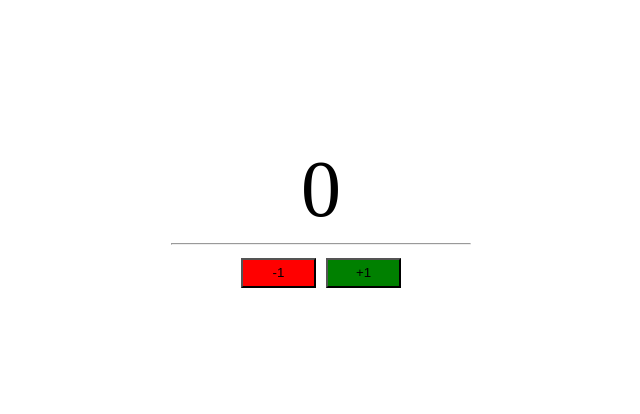
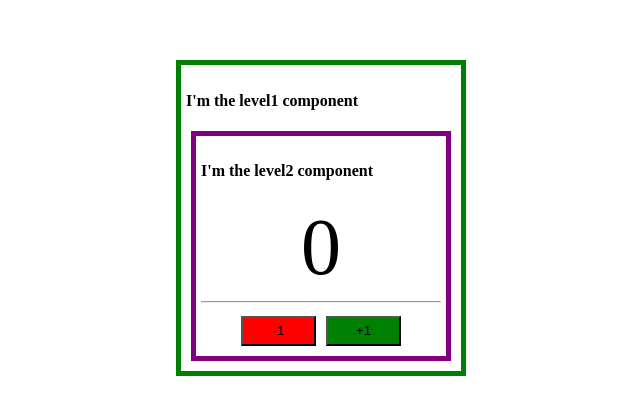
Before and after one commit to troutman21/Counter-Demo, a React app: page / in a window 1280 px wide. Shown: the part 190-604 px from the top of the page, without its empty margins (327-967 px from the left). Built offline with nearby package versions, Linux system fonts and the light colour scheme.

Commit message:
added functionality for use of the context API with different implementations

```diff
--- a/src/components/App.js
+++ b/src/components/App.js
@@ -1,51 +1,15 @@
 import React, { Component } from 'react';
-import Count from './count';
-import Increment from './increment';
-import Decrement from './decrement';
+import Level1 from './level1';
+import CounterContextProvider from '../contexts/CounterContexts';
 
 class App extends Component {
-  constructor() {
-    super();
-    this.state = {
-      count: 0,
-      countStatus: 'Neutral',
-    };
-    this.decrementCount = this.decrementCount.bind(this);
-    this.incrementCount = this.incrementCount.bind(this);
-  }
-
-  componentDidMount() {
-    document.title = this.state.countStatus;
-  }
-
-  componentDidUpdate() {
-    document.title = this.state.countStatus;
-  }
-
-  decrementCount() {
-    this.setState({
-      count: (this.state.count -= 1),
-      countStatus: 'Going Down',
-    });
-  }
-
-  incrementCount() {
-    this.setState({
-      count: (this.state.count += 1),
-      countStatus: 'Going Up',
-    });
-  }
-
   render() {
     return (
-      <div id="app">
-        <Count count={this.state.count} />
-        <hr />
-        <div id="button-container">
-          <Decrement decrementCount={this.decrementCount} />
-          <Increment incrementCount={this.incrementCount} />
+      <CounterContextProvider>
+        <div id="app">
+          <Level1 />
         </div>
-      </div>
+      </CounterContextProvider>
     );
   }
 }
--- a/src/components/count.js
+++ b/src/components/count.js
@@ -1,5 +1,15 @@
-import React from 'react';
+import React, { Component } from 'react';
+import { CounterContext } from '../contexts/CounterContexts';
 
-const Count = props => <div id="count">{props.count}</div>;
+console.log(CounterContext);
+class Count extends Component {
+  render() {
+    const value = this.context;
+    console.log('this.context', value);
+    return <div id="count">{value.count}</div>;
+  }
+}
+
+Count.contextType = CounterContext;
 
 export default Count;
--- a/src/components/decrement.js
+++ b/src/components/decrement.js
@@ -1,9 +1,15 @@
-import React from 'react';
+import React, { useContext } from 'react';
+import { CounterContext } from '../contexts/CounterContexts';
 
-const Decrement = props => (
-  <button id="decrement" onClick={props.decrementCount}>
-    -1
-  </button>
-);
+const Decrement = props => {
+  console.log(`CounterContext`, CounterContext);
+  const { decrementCount } = useContext(CounterContext);
+  console.log(`decrementCount`, decrementCount);
+  return (
+    <button id="decrement" onClick={decrementCount}>
+      -1
+    </button>
+  );
+};
 
 export default Decrement;
--- a/src/components/increment.js
+++ b/src/components/increment.js
@@ -1,9 +1,14 @@
 import React from 'react';
+import { CounterContext } from '../contexts/CounterContexts';
 
 const Increment = props => (
-  <button id="increment" onClick={props.incrementCount}>
-    +1
-  </button>
+  <CounterContext.Consumer>
+    {value => (
+      <button id="increment" onClick={value.incrementCount}>
+        +1
+      </button>
+    )}
+  </CounterContext.Consumer>
 );
 
 export default Increment;
--- /dev/null
+++ b/src/components/level1.js
@@ -0,0 +1,15 @@
+import React, { Component } from 'react';
+import Level2 from './levell2';
+
+class Level1 extends Component {
+  render() {
+    return (
+      <div className="level1">
+        <h4>I'm the level1 component</h4>
+        <Level2 />
+      </div>
+    );
+  }
+}
+
+export default Level1;
--- /dev/null
+++ b/src/components/levell2.js
@@ -0,0 +1,22 @@
+import React, { Component } from 'react';
+import Count from './count';
+import Decrement from './decrement';
+import Increment from './increment';
+
+class Level2 extends Component {
+  render() {
+    return (
+      <div className="level2">
+        <h4>I'm the level2 component</h4>
+        <Count />
+        <hr />
+        <div id="button-container">
+          <Decrement decrementCount={null} />
+          <Increment incrementCount={null} />
+        </div>
+      </div>
+    );
+  }
+}
+
+export default Level2;
--- /dev/null
+++ b/src/contexts/CounterContexts.js
@@ -0,0 +1,40 @@
+import React, { createContext, Component } from 'react';
+
+export const CounterContext = createContext();
+
+class CounterContextProvider extends Component {
+  constructor() {
+    super();
+    this.state = { count: 0 };
+    this.decrementCount = this.decrementCount.bind(this);
+    this.incrementCount = this.incrementCount.bind(this);
+  }
+
+  decrementCount() {
+    this.setState({
+      count: (this.state.count -= 1),
+    });
+  }
+
+  incrementCount() {
+    this.setState({
+      count: (this.state.count += 1),
+    });
+  }
+
+  render() {
+    return (
+      <CounterContext.Provider
+        value={{
+          ...this.state,
+          incrementCount: this.incrementCount,
+          decrementCount: this.decrementCount,
+        }}
+      >
+        {this.props.children}
+      </CounterContext.Provider>
+    );
+  }
+}
+
+export default CounterContextProvider;
--- a/dist/index.html
+++ b/src/index.html
@@ -4,10 +4,9 @@
   <meta charset="UTF-8">
   <meta name="viewport" content="width=device-width, initial-scale=1.0">
   <meta http-equiv="X-UA-Compatible" content="ie=edge">
-  <title>React Practice</title>
+  <title>Counter App</title>
 </head>
 <body>
-  <div id="root"></div>
-  <script src="./bundle.js"></script>
+  <main id="root"></main>
 </body>
 </html>
--- a/src/styles/index.css
+++ b/src/styles/index.css
@@ -43,3 +43,15 @@ button{
 #increment{
   background-color: green;
 }
+
+.level1{
+  border: 5px solid green;
+  margin: 5px;
+  padding: 5px;
+}
+
+.level2{
+  border: 5px solid purple;
+  margin: 5px;
+  padding: 5px;
+}
--- a/webpack.config.js
+++ b/webpack.config.js
@@ -1,4 +1,6 @@
 const path = require('path');
+const HtmlWebpackPlugin = require('html-webpack-plugin')
+
 
 module.exports = {
   mode: 'development',
@@ -20,6 +22,11 @@ module.exports = {
       },
     ],
   },
+  plugins: [
+    new HtmlWebpackPlugin({
+      template: 'src/index.html',
+    }),
+  ],
   devServer: {
     contentBase: './dist',
   },
```
Also changed, not shown: package.json (+10 -6 lines), .babelrc, dist/bundle.js (deleted), 1 other file.
